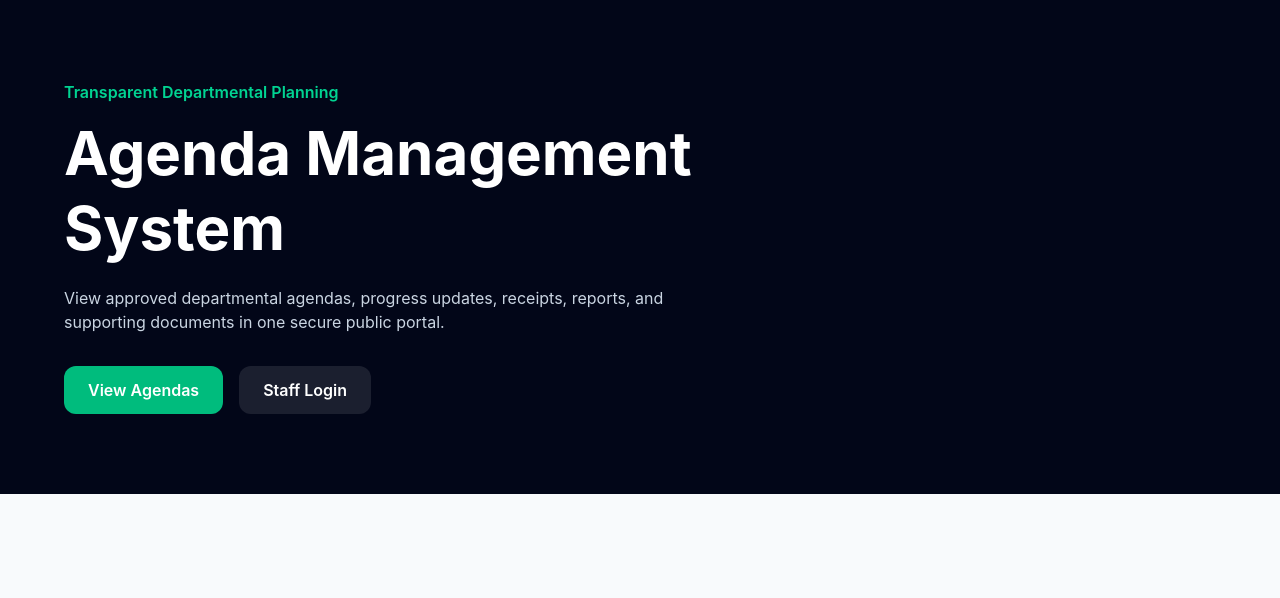
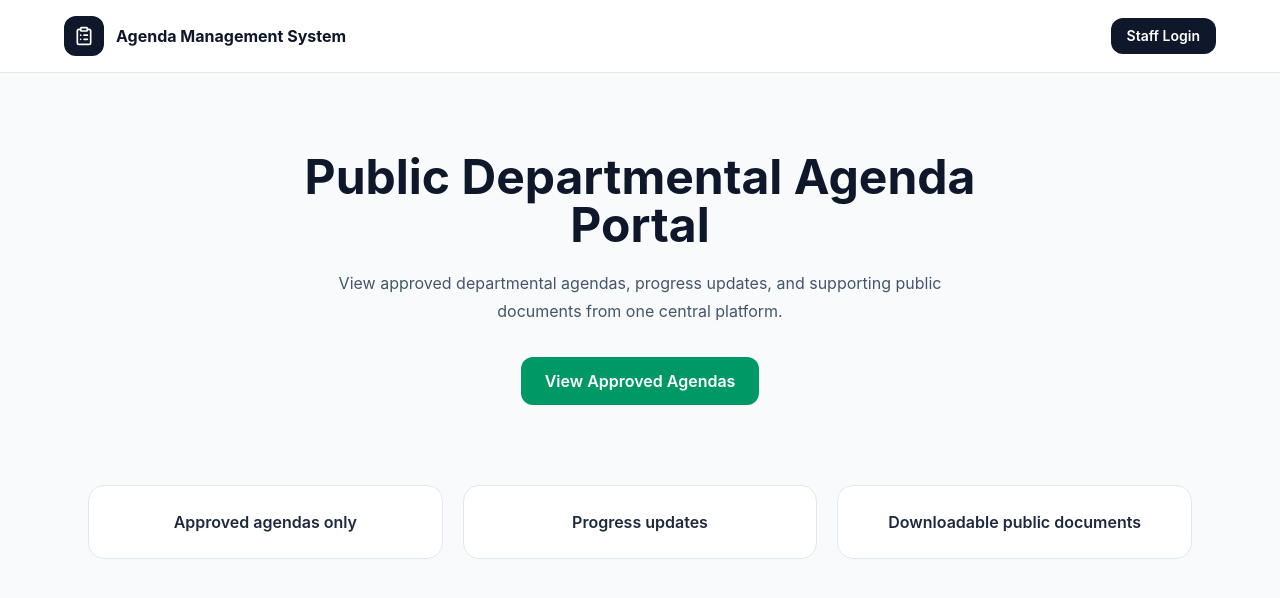
Before and after one commit to gabadedibu/agenda, a React app in the folder frontend/: page / in a window 1280 px wide. Shown: the top 598 px of the page. Built offline with nearby package versions, Linux system fonts and the light colour scheme; no server answers; the HTML template or start-up script is replaced by a standard one.

Commit message:
feat: update token generation to use default secret and fixed expiration, enhance Home page layout and content

```diff
--- a/frontend/src/api/axios.js
+++ b/frontend/src/api/axios.js
@@ -1,7 +1,7 @@
 import axios from "axios";
 
 const api = axios.create({
-  baseURL: "http://localhost:5000/api",
+  baseURL: import.meta.env.VITE_API_URL,
 });
 
 api.interceptors.request.use((config) => {
--- a/frontend/src/pages/public/Home.jsx
+++ b/frontend/src/pages/public/Home.jsx
@@ -1,39 +1,62 @@
 import { Link } from "react-router-dom";
+import { ClipboardList } from "lucide-react";
 
 export default function Home() {
   return (
     <main className="min-h-screen bg-slate-50">
-      <section className="bg-slate-950 text-white px-6 py-20">
-        <div className="max-w-6xl mx-auto">
-          <p className="text-emerald-400 font-semibold mb-3">
-            Transparent Departmental Planning
-          </p>
+      <nav className="bg-white border-b border-slate-200 px-6 py-4">
+        <div className="max-w-6xl mx-auto flex items-center justify-between">
+          <div className="flex items-center gap-3">
+            <div className="w-10 h-10 rounded-xl bg-slate-900 text-white flex items-center justify-center">
+              <ClipboardList className="w-5 h-5" />
+            </div>
+            <span className="font-bold text-slate-900">
+              Agenda Management System
+            </span>
+          </div>
 
-          <h1 className="text-4xl md:text-6xl font-bold max-w-3xl leading-tight">
-            Agenda Management System
-          </h1>
+          <Link
+            to="/login"
+            className="bg-slate-900 text-white px-4 py-2 rounded-xl text-sm font-semibold"
+          >
+            Staff Login
+          </Link>
+        </div>
+      </nav>
 
-          <p className="text-slate-300 mt-5 max-w-2xl">
-            View approved departmental agendas, progress updates, receipts,
-            reports, and supporting documents in one secure public portal.
-          </p>
+      <section className="max-w-6xl mx-auto px-6 py-20 text-center">
+        <h1 className="text-4xl md:text-5xl font-bold text-slate-900 max-w-3xl mx-auto">
+          Public Departmental Agenda Portal
+        </h1>
 
-          <div className="mt-8 flex gap-4">
-            <Link
-              to="/agendas"
-              className="bg-emerald-500 text-white px-6 py-3 rounded-xl font-semibold"
-            >
-              View Agendas
-            </Link>
+        <p className="text-slate-600 mt-5 max-w-2xl mx-auto leading-7">
+          View approved departmental agendas, progress updates, and supporting
+          public documents from one central platform.
+        </p>
 
-            <Link
-              to="/login"
-              className="bg-white/10 text-white px-6 py-3 rounded-xl font-semibold"
-            >
-              Staff Login
-            </Link>
+        <div className="mt-8">
+          <Link
+            to="/agendas"
+            className="inline-block bg-emerald-600 text-white px-6 py-3 rounded-xl font-semibold"
+          >
+            View Approved Agendas
+          </Link>
+        </div>
+      </section>
+
+      <section className="max-w-6xl mx-auto px-6 pb-16 grid md:grid-cols-3 gap-5">
+        {[
+          "Approved agendas only",
+          "Progress updates",
+          "Downloadable public documents",
+        ].map((item) => (
+          <div
+            key={item}
+            className="bg-white border border-slate-200 rounded-2xl p-6 text-center"
+          >
+            <p className="font-semibold text-slate-800">{item}</p>
           </div>
-        </div>
+        ))}
       </section>
     </main>
   );
```
Also changed, not shown: 1 other file (tests, documents, lock files or other folders).
